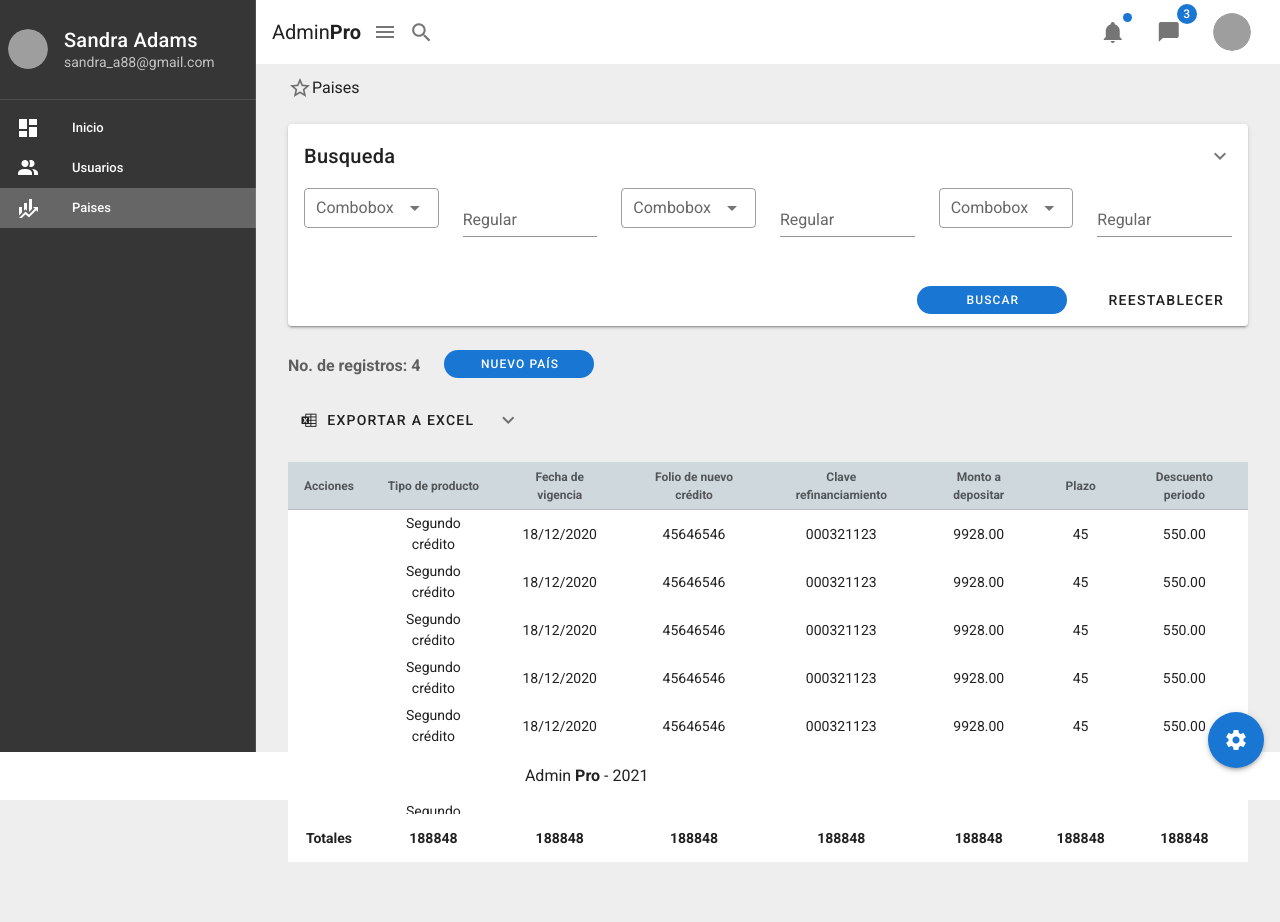
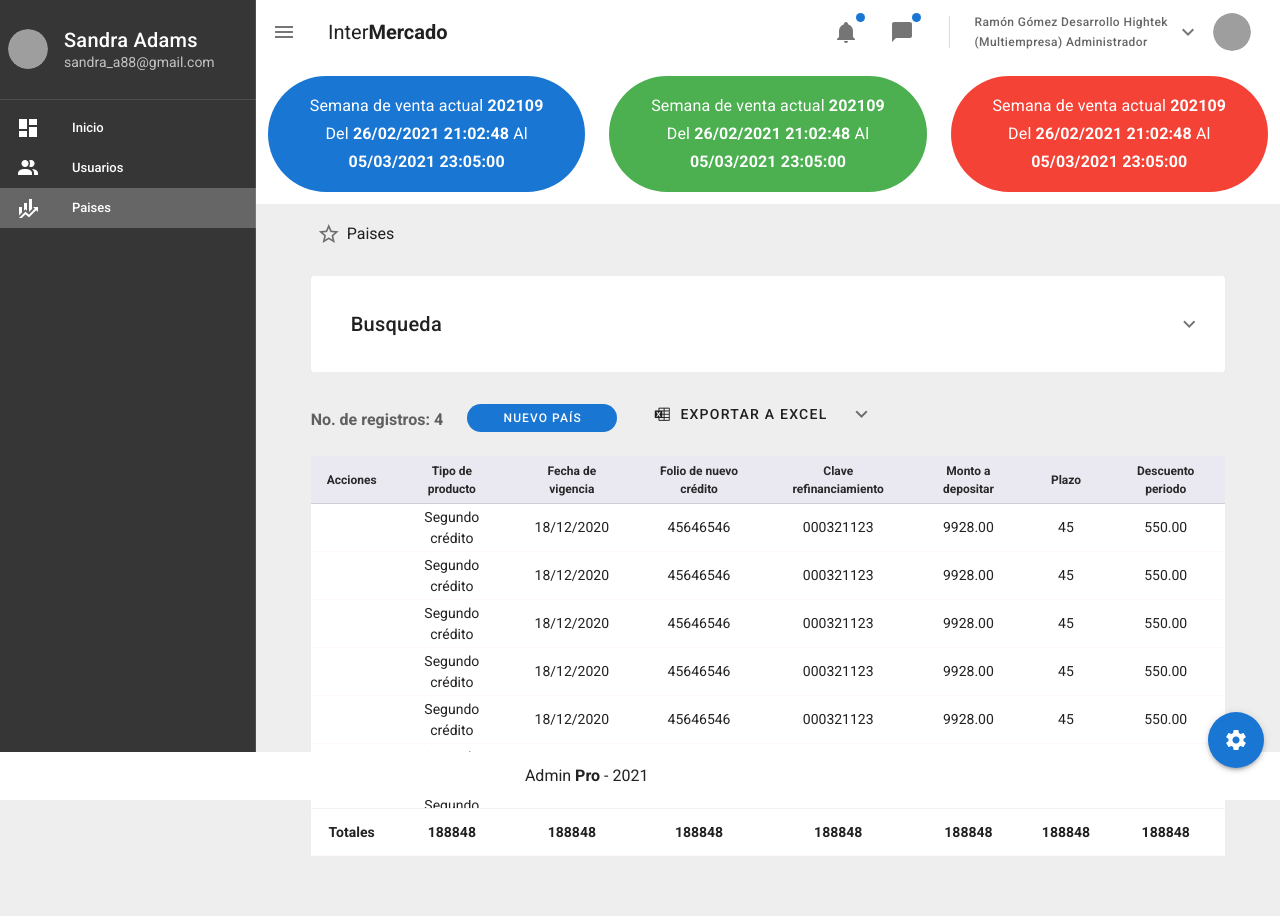
Before and after one commit to vninomtz/adminPro, a Vue app: page /dashboard/country in a window 1280 px wide. Built offline with nearby package versions, Linux system fonts and the light colour scheme; grey boxes are pictures that could not be loaded; a small style sheet from the web is missing; what v-mask would draw is missing.

Commit message:
Pagina paises terminada

```diff
--- a/src/components/header/HeaderMessages.vue
+++ b/src/components/header/HeaderMessages.vue
@@ -8,7 +8,7 @@
   >
     <template v-slot:activator="{ on, attrs }">
       <v-btn icon v-bind="attrs" v-on="on" class="mx-2">
-        <v-badge content="3">
+        <v-badge dot>
           <v-icon>mdi-message</v-icon>
         </v-badge>
       </v-btn>
--- a/src/components/layaout/AppHeader.vue
+++ b/src/components/layaout/AppHeader.vue
@@ -1,5 +1,6 @@
 <template>
   <v-app-bar app flat class="white">
+    <v-row align="center">
       <v-toolbar-title>Admin<strong>Pro</strong></v-toolbar-title>
       <v-app-bar-nav-icon @click.stop="changeDrawer"></v-app-bar-nav-icon>
       <div class="d-flex align-center justify-space-between">
@@ -18,6 +19,7 @@
       <header-notifications></header-notifications>
       <header-messages></header-messages>
       <header-profile></header-profile>
+    </v-row>
   </v-app-bar>
 </template>
 
--- /dev/null
+++ b/src/components/layaout/AppHeaderPro.vue
@@ -0,0 +1,58 @@
+<template>
+  <v-app-bar app flat class="white">
+    <v-app-bar-nav-icon @click.stop="changeDrawer"></v-app-bar-nav-icon>
+    <v-toolbar-title>Inter<strong>Mercado</strong></v-toolbar-title>
+
+    <v-spacer></v-spacer>
+    <header-notifications></header-notifications>
+    <header-messages></header-messages>
+    <span class="vertical-spacer"></span>
+    <div class="d-flex align-center justify-left ml-2" v-if="!isMobile">
+      <div class="caption font-weight-medium text--secondary">
+        <div>Ramón Gómez Desarrollo Hightek</div>
+        <div>(Multiempresa) Administrador</div>
+      </div>
+      <v-icon class="ml-2">mdi-chevron-down</v-icon>
+    </div>
+    <header-profile></header-profile>
+  </v-app-bar>
+</template>
+
+<script>
+import HeaderNotifications from "@/components/header/HeaderNotifications.vue";
+import HeaderMessages from "@/components/header/HeaderMessages.vue";
+import HeaderProfile from "@/components/header/HeaderProfile.vue";
+export default {
+  components: {
+    "header-notifications": HeaderNotifications,
+    "header-messages": HeaderMessages,
+    "header-profile": HeaderProfile,
+  },
+  data: () => ({
+    showSearch: false,
+  }),
+  methods: {
+    changeDrawer() {
+      this.$emit("update-drawer");
+    },
+  },
+  computed: {
+    isMobile() {
+      if (this.$vuetify.breakpoint.name === "xs") {
+        return true;
+      } else {
+        return false;
+      }
+    },
+  },
+};
+</script>
+
+<style>
+.vertical-spacer {
+  border-left: 1px solid gainsboro;
+  height: 2rem;
+  margin-left: 1rem;
+  margin-right: 1rem;
+}
+</style>
--- a/src/components/ui/search/ComboBox.vue
+++ b/src/components/ui/search/ComboBox.vue
@@ -3,8 +3,7 @@
     v-model="select"
     :items="items"
     label="Combobox"
-    outlined
-    dense
+    class="0"
   ></v-combobox>
 </template>
 
--- /dev/null
+++ b/src/components/ui/search/DateField.vue
@@ -0,0 +1,34 @@
+<template>
+  <v-menu
+    v-model="menu2"
+    :close-on-content-click="false"
+    :nudge-right="40"
+    transition="scale-transition"
+    offset-y
+    min-width="auto"
+  >
+    <template v-slot:activator="{ on, attrs }">
+      <v-text-field
+        v-model="date"
+        label="Picker without buttons"
+        prepend-icon="mdi-calendar"
+        readonly
+        v-bind="attrs"
+        v-on="on"
+      ></v-text-field>
+    </template>
+    <v-date-picker v-model="date" @input="menu2 = false"></v-date-picker>
+  </v-menu>
+</template>
+
+<script>
+export default {
+  data: () => ({
+    menu2: false,
+    date: "",
+  }),
+};
+</script>
+
+<style>
+</style>
--- /dev/null
+++ b/src/components/ui/search/RadioButton.vue
@@ -0,0 +1,13 @@
+<template>
+  <v-radio-group row>
+    <v-radio label="Option 1" value="radio-1"></v-radio>
+    <v-radio label="Option 2" value="radio-2"></v-radio>
+  </v-radio-group>
+</template>
+
+<script>
+export default {};
+</script>
+
+<style>
+</style>
--- a/src/components/ui/search/TextField.vue
+++ b/src/components/ui/search/TextField.vue
@@ -1,5 +1,5 @@
 <template>
-  <v-text-field label="Regular"></v-text-field>
+  <v-text-field class="ma-0" label="Regular"></v-text-field>
 </template>
 
 <script>
--- a/src/views/CountryPage.vue
+++ b/src/views/CountryPage.vue
@@ -1,22 +1,88 @@
 <template>
-  <v-container fluid class="px-8">
-    <v-row>
-      <v-col cols="12">
+  <v-container fluid>
+    <v-row justify="center">
+      <v-col cols="12" class="white" v-if="!isMobile">
+        <v-row align="center" justify="space-around">
+          <v-col cols="12" lg="4">
+            <v-card elevation="0" dark color="primary" class="rounded-pill">
+              <v-card-text class="text-center">
+                <div class="subtitle-1">
+                  <span class="white--text"
+                    >Semana de venta actual <strong>202109</strong></span
+                  >
+                </div>
+                <div class="subtitle-1">
+                  <span class="white--text">
+                    Del <strong>26/02/2021 21:02:48</strong> Al
+                    <strong>05/03/2021 23:05:00</strong></span
+                  >
+                </div>
+              </v-card-text>
+            </v-card>
+          </v-col>
+          <v-col cols="12" lg="4">
+            <v-card elevation="0" dark color="green" class="rounded-pill">
+              <v-card-text class="text-center">
+                <div class="subtitle-1">
+                  <span class="white--text"
+                    >Semana de venta actual <strong>202109</strong></span
+                  >
+                </div>
+                <div class="subtitle-1">
+                  <span class="white--text">
+                    Del <strong>26/02/2021 21:02:48</strong> Al
+                    <strong>05/03/2021 23:05:00</strong></span
+                  >
+                </div>
+              </v-card-text>
+            </v-card>
+          </v-col>
+          <v-col cols="12" lg="4">
+            <v-card elevation="0" dark color="red" class="rounded-pill">
+              <v-card-text class="text-center">
+                <div class="subtitle-1">
+                  <span class="white--text"
+                    >Semana de venta actual <strong>202109</strong></span
+                  >
+                </div>
+                <div class="subtitle-1">
+                  <span class="white--text">
+                    Del <strong>26/02/2021 21:02:48</strong> Al
+                    <strong>05/03/2021 23:05:00</strong></span
+                  >
+                </div>
+              </v-card-text>
+            </v-card>
+          </v-col>
+        </v-row>
+      </v-col>
+      <v-col cols="11">
         <div class="d-flex align-center">
-          <v-icon>mdi-star-outline</v-icon>
+          <v-btn icon @click="favorito = !favorito">
+            <v-icon v-if="!favorito">mdi-star-outline</v-icon>
+            <v-icon v-if="favorito">mdi-star</v-icon>
+          </v-btn>
           <span>Paises</span>
         </div>
       </v-col>
-      <v-col cols="12">
-        <v-card>
+      <v-col cols="11">
+        <v-card elevation="0">
+          <v-expansion-panels flat>
+            <v-expansion-panel>
+              <v-expansion-panel-header>
                 <v-card-title>
                   <span>Busqueda</span>
-            <v-spacer></v-spacer>
-            <v-icon>mdi-chevron-down</v-icon>
                 </v-card-title>
-          <v-card-text style="min-height: 60px">
-            <v-row>
-              <v-col cols="2" v-for="(field, index) in listFields" :key="index">
+              </v-expansion-panel-header>
+              <v-expansion-panel-content>
+                <v-card-text>
+                  <v-row align="center" justify="start">
+                    <v-col
+                      cols="12"
+                      md="3"
+                      v-for="(field, index) in listFields"
+                      :key="index"
+                    >
                       <keep-alive>
                         <component :is="field.name" />
                       </keep-alive>
@@ -26,7 +92,12 @@
                 <v-card-actions>
                   <v-row align="center" justify="end">
                     <v-col cols="auto">
-                <v-btn elevation="0" rounded small width="150" class="primary"
+                      <v-btn
+                        elevation="0"
+                        rounded
+                        small
+                        width="150"
+                        class="primary"
                         >Buscar</v-btn
                       >
                     </v-col>
@@ -35,9 +106,12 @@
                     </v-col>
                   </v-row>
                 </v-card-actions>
+              </v-expansion-panel-content>
+            </v-expansion-panel>
+          </v-expansion-panels>
         </v-card>
       </v-col>
-      <v-col cols="7">
+      <v-col cols="11">
         <v-row align="end" justify="start">
           <v-col cols="auto" md="auto">
             <span class="text--secondary"
@@ -63,7 +137,7 @@
                 </template>
                 <v-list>
                   <v-list-item link>
-                    <v-list-item-title>Descargar en CSV</v-list-item-title>
+                    <v-list-item-title>Exportar a CSV</v-list-item-title>
                   </v-list-item>
                 </v-list>
               </v-menu>
@@ -71,16 +145,16 @@
           </v-col>
         </v-row>
       </v-col>
-      <v-col cols="12">
+      <v-col cols="11">
         <v-data-table
           height="400"
           :headers="headers"
           :items="productos"
           hide-default-footer
           class="customTable"
-          fixed-header
+          :fixed-header="!isMobile"
         >
-          <template v-slot:[`body.append`]>
+          <template v-slot:[`body.append`] v-if="!isMobile">
             <tr class="sticky text-center">
               <td><strong>Totales</strong></td>
               <td><strong>188848</strong></td>
@@ -91,6 +165,32 @@
               <td><strong>188848</strong></td>
               <td><strong>188848</strong></td>
             </tr>
+          </template>
+          <template v-slot:footer>
+            <v-card
+              elevation="0"
+              v-if="isMobile"
+              style="border-top: thin solid rgb(245, 242, 242)"
+            >
+              <v-card-title>Totales</v-card-title>
+              <v-card-text>
+                <div class="d-flex">
+                  <span><strong>Tipo</strong></span>
+                  <v-spacer></v-spacer>
+                  <span>65295</span>
+                </div>
+                <div class="d-flex">
+                  <span><strong>Costo</strong></span>
+                  <v-spacer></v-spacer>
+                  <span>65295</span>
+                </div>
+                <div class="d-flex">
+                  <span><strong>Costo</strong></span>
+                  <v-spacer></v-spacer>
+                  <span>65295</span>
+                </div>
+              </v-card-text>
+            </v-card>
           </template>
         </v-data-table>
       </v-col>
@@ -103,21 +203,22 @@ export default {
   components: {
     "combo-custom": () => import("@/components/ui/search/ComboBox"),
     "text-custom": () => import("@/components/ui/search/TextField"),
+    "radio-custom": () => import("@/components/ui/search/RadioButton"),
+    "date-custom": () => import("@/components/ui/search/DateField"),
   },
   data: () => ({
+    favorito: false,
     headers: [
       {
         text: "Acciones",
         value: "acciones",
         align: "center",
-        class: "blue-grey lighten-4 text-center",
         sortable: false,
       },
       {
         text: "Tipo de producto",
         value: "tipo",
         align: "center",
-        class: "blue-grey lighten-4 text-center",
         sortable: false,
         divider: false,
       },
@@ -125,42 +226,36 @@ export default {
         text: "Fecha de vigencia",
         value: "fecha",
         align: "center",
-        class: "blue-grey lighten-4 text-center",
         sortable: false,
       },
       {
         text: "Folio de nuevo crédito",
         value: "folio",
         align: "center",
-        class: "blue-grey lighten-4 text-center",
         sortable: false,
       },
       {
         text: "Clave refinanciamiento",
         value: "clave",
         align: "center",
-        class: "blue-grey lighten-4 text-center",
         sortable: false,
       },
       {
         text: "Monto a depositar",
         value: "monto",
         align: "center",
-        class: "blue-grey lighten-4 text-center",
         sortable: false,
       },
       {
         text: "Plazo",
         value: "plazo",
         align: "center",
-        class: "blue-grey lighten-4 text-center",
         sortable: false,
       },
       {
         text: "Descuento periodo",
         value: "descuento",
         align: "center",
-        class: "blue-grey lighten-4 text-center",
         sortable: false,
       },
     ],
@@ -255,16 +350,10 @@ export default {
         name: "text-custom",
       },
       {
-        name: "combo-custom",
+        name: "radio-custom",
       },
       {
-        name: "text-custom",
-      },
-      {
-        name: "combo-custom",
-      },
-      {
-        name: "text-custom",
+        name: "date-custom",
       },
     ],
   }),
@@ -274,16 +363,28 @@ export default {
       console.log("Entro");
       return () => import("@/components/ui/search/" + "TextField");
     },
+    isMobile() {
+      if (this.$vuetify.breakpoint.name === "xs") {
+        return true;
+      } else {
+        return false;
+      }
+    },
   },
 };
 </script>
-<style>
-.customTable table td {
-  border-bottom: none !important;
+<style scoped>
+.customTable /deep/ table td {
+  border-bottom: thin solid rgb(255, 249, 249) !important;
 }
-.sticky td {
+.customTable /deep/ table th {
+  background-color: #eae9f1 !important;
+  color: rgb(41, 41, 41) !important;
+}
+.sticky /deep/ td {
   position: sticky;
   background-color: white;
   bottom: 0;
+  border-top: thin solid rgb(245, 242, 242);
 }
 </style>
--- a/src/views/DashboardPage.vue
+++ b/src/views/DashboardPage.vue
@@ -12,7 +12,7 @@
 
 <script>
 import NavigationDrawer from "@/components/layaout/AppNavigationDrawer.vue";
-import Header from "@/components/layaout/AppHeader.vue";
+import Header from "@/components/layaout/AppHeaderPro.vue";
 import AppFooter from "@/components/layaout/AppFooter.vue";
 import AppConfig from "@/components/layaout/AppConfiguration.vue";
 export default {
```
Lines whose indentation alone changed are shown as unchanged.
